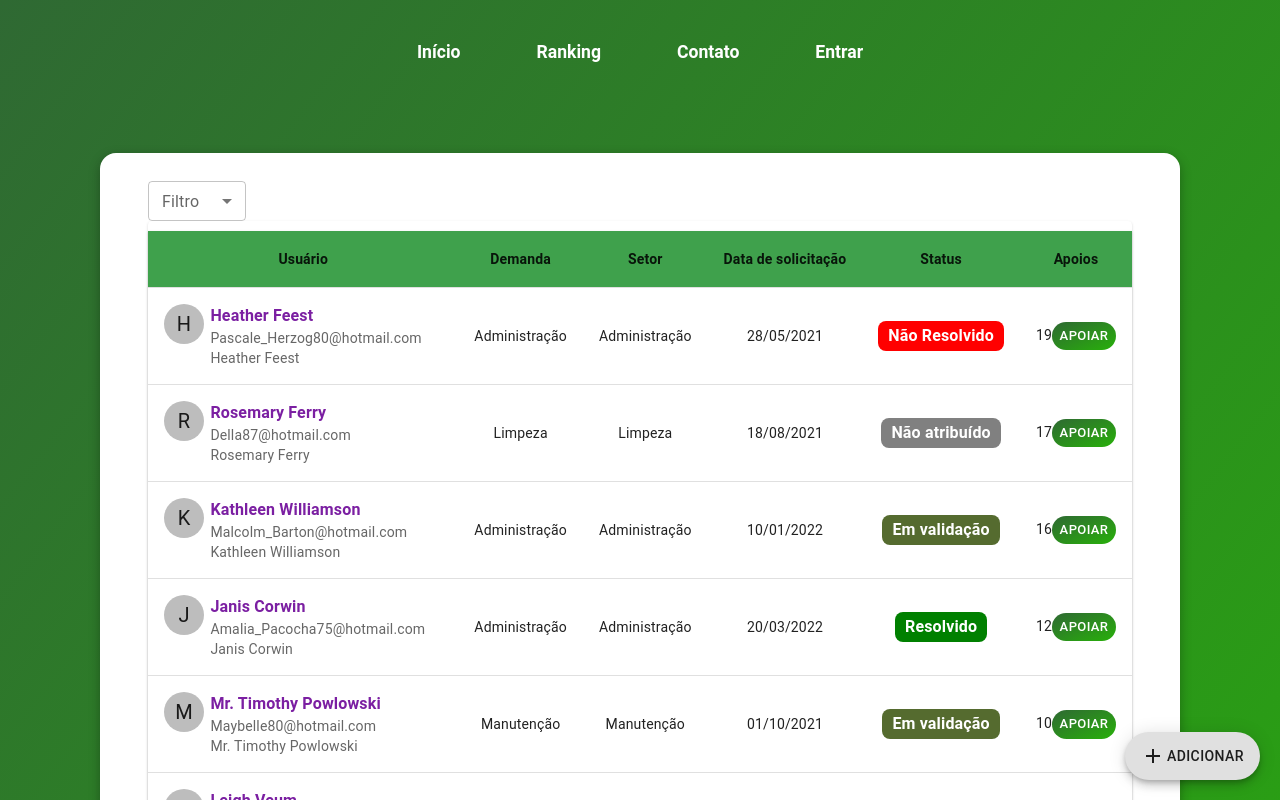
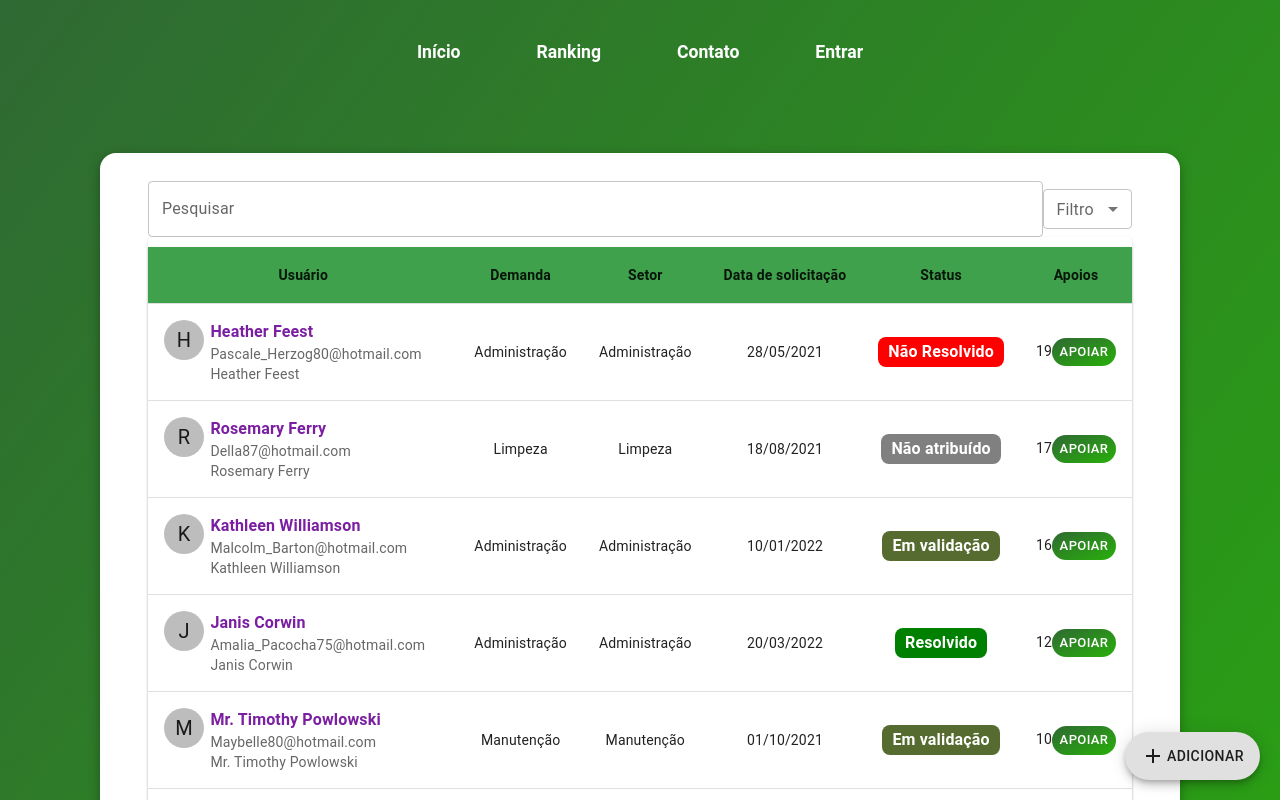
Before and after one commit to caioedlobo/JuntosIFPB, a React (Create React App) app: page /ranking in a window 1280 px wide. Shown: the top 800 px of the page. Built offline with nearby package versions, Linux system fonts and the light colour scheme.

Commit message:
add debounce to ranking

```diff
--- a/package.json
+++ b/package.json
@@ -11,9 +11,11 @@
     "@testing-library/react": "^12.1.2",
     "@testing-library/user-event": "^13.5.0",
     "axios": "^0.26.1",
+    "debounce": "^1.2.1",
     "faker": "^5",
     "identity-obj-proxy": "^3.0.0",
     "lint-staged": "^12.3.2",
+    "lodash.debounce": "^4.0.8",
     "react": "^17.0.2",
     "react-dom": "^17.0.2",
     "react-hook-form": "^7.29.0",
--- a/src/components/organisms/TableComponent.js
+++ b/src/components/organisms/TableComponent.js
@@ -7,6 +7,10 @@ import FormControl from "@mui/material/FormControl";
 import InputLabel from "@mui/material/InputLabel";
 import Select from "@mui/material/Select";
 import MenuItem from "@mui/material/MenuItem";
+import { TextField } from "@mui/material";
+import debounce from 'lodash.debounce';
+
+
 
 const STATUSES = [
   "Em validação",
@@ -51,19 +55,27 @@ function sortTable(arr, prop) {
 }
 
 const TableComponent = () => {
-  const [searched /* , setSearched */] = useState("");
+  const [searched , setSearched] = useState("");
   const [filter, setFilter] = useState("");
   const [rows, setRows] = useState(USERS);
 
+
   const jobMatchFilter = (row, type) => row.job.match(RegExp(type, "i"));
 
-  /* const onCancelSearchHandler = () => {
+  const onCancelSearchHandler = () => {
     setSearched("");
-  }; */
+  };
 
   const onFilterChangeHandler = (event) => {
     setFilter(event.target.value);
   };
+  const onSearchHandler = event => {
+    setSearched(event)
+  }
+
+  const debouncedChangeHandler = () =>{
+    debounce(onSearchHandler, 200)
+  }
 
   useEffect(() => {
     const isDateFilter = filter === "Recentes" || filter === "Antigos";
@@ -78,13 +90,13 @@ const TableComponent = () => {
     <div data-testid="table-component" className={classes.table}>
       <div className={classes.searchFilter}>
         <div data-testid="filter-select" className={classes.searchWrapper}>
-          {/* <SearchBar
-            className={classes.searchBar}
+           <TextField
+           onChange={debouncedChangeHandler}
+           className={classes.searchBar}
             label="Pesquisar"
-            value={searched}
-            onChange={(searchVal) => setSearched(searchVal)}
+            /* value={searched} */
             onCancelSearch={onCancelSearchHandler}
-          /> */}
+          />
 
           <FormControl size="small" style={{ width: "10%" }}>
             <InputLabel id="demo-simple-select-label">Filtro</InputLabel>
```
Also changed, not shown: 2 other files (tests, documents, lock files or other folders).
